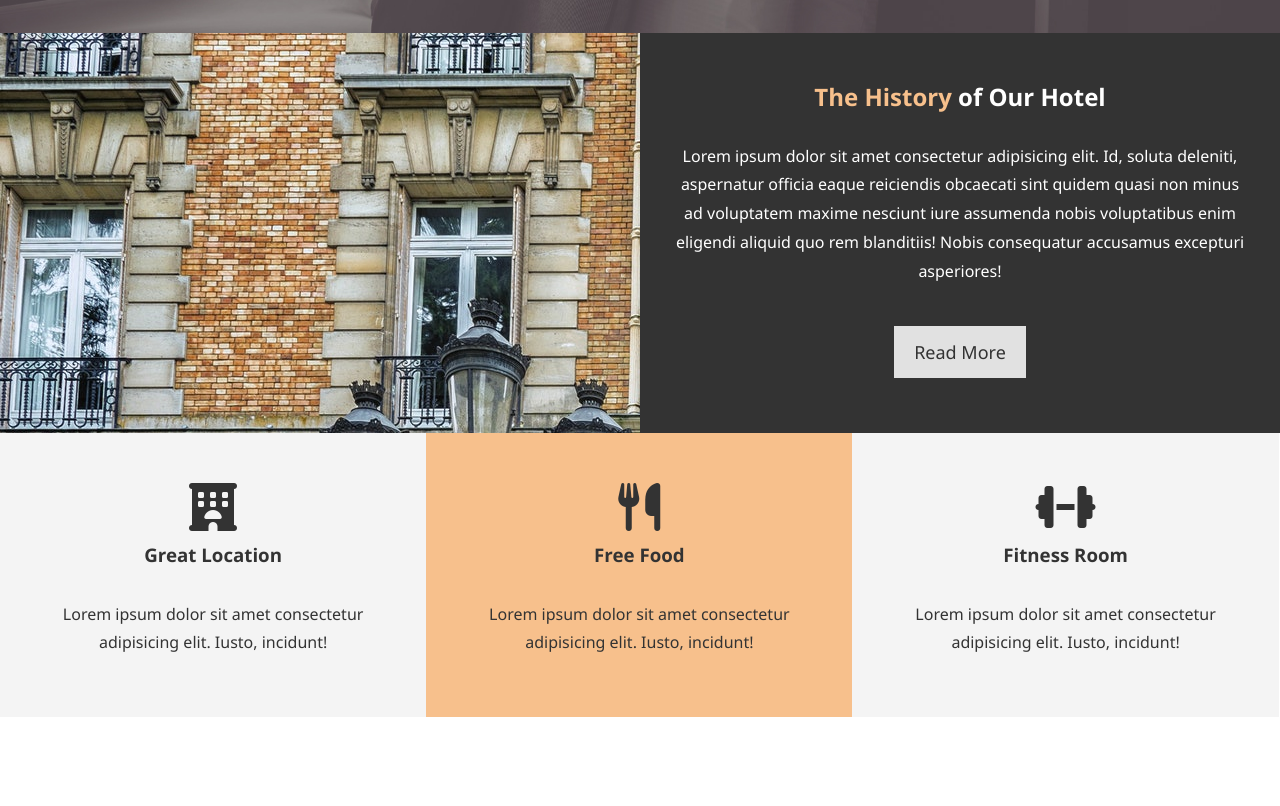
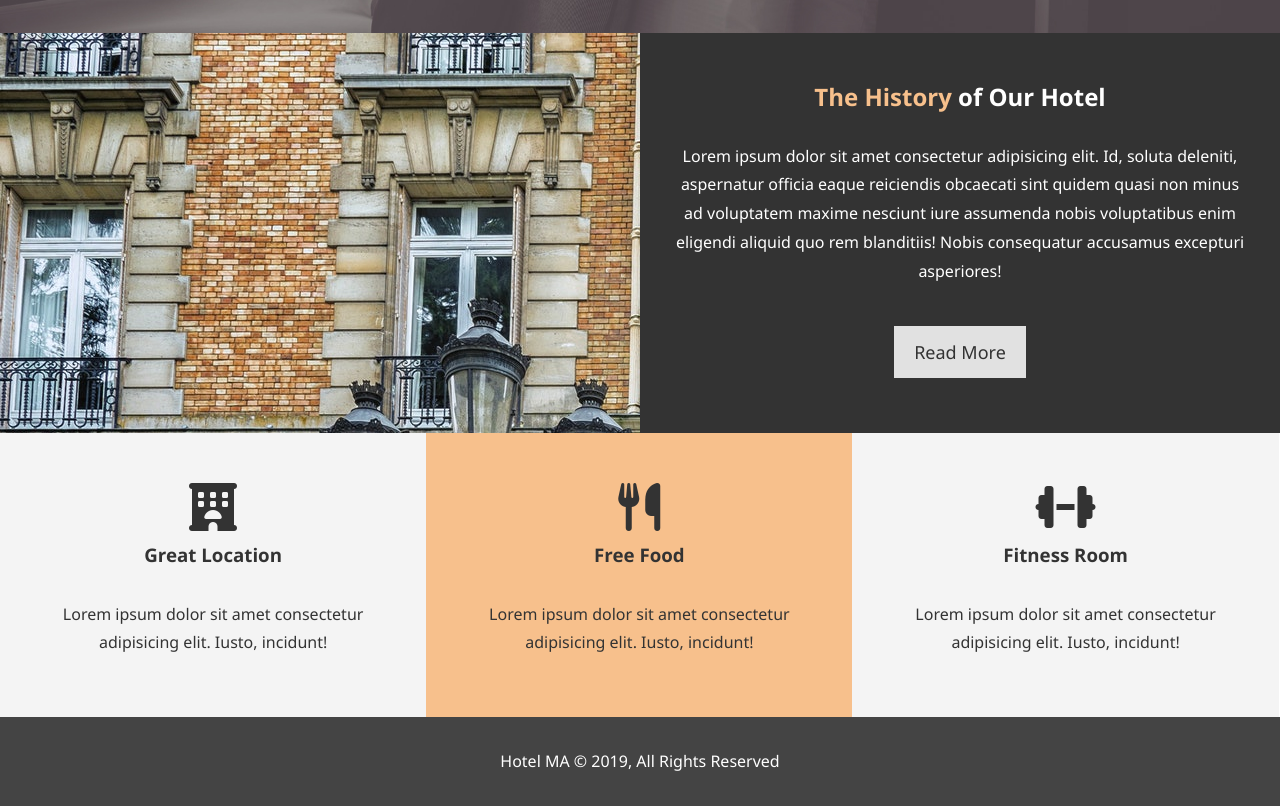
Before and after one commit to EllisMin/hotel-web, a plain HTML site: page index.html in a window 1280 px wide. Shown: the part 636-1442 px from the top of the page. Before the commit the page ends 1353 px from the top, so only its background shows below. Drawn offline with Linux system fonts and the light colour scheme; files whose address does not match are found by name.

Commit message:
added footer in home page

```diff
--- a/css/styles.css
+++ b/css/styles.css
@@ -76,6 +76,9 @@ p {
 .bg-primary {
   background: #f7c08c;
   color: #333;
+}
+.clr {
+  clear: both;
 }
 
 /* Navbar */
@@ -173,3 +176,11 @@ p {
  .box i {
    margin-bottom: 10px;
  }
+
+ /* Footer */
+ #main-footer {
+   text-align: center;
+   background: #444;
+   color: white;
+   padding: 20px;
+ }
--- a/index.html
+++ b/index.html
@@ -71,7 +71,7 @@
         </p>
       </div>
       <div class="box bg-primary">
-          <i class="fas fa-utensils fa-3x"></i>
+        <i class="fas fa-utensils fa-3x"></i>
         <h3>Free Food</h3>
         <p>
           Lorem ipsum dolor sit amet consectetur adipisicing elit. Iusto,
@@ -79,7 +79,7 @@
         </p>
       </div>
       <div class="box bg-light">
-          <i class="fas fa-dumbbell fa-3x"></i>
+        <i class="fas fa-dumbbell fa-3x"></i>
         <h3>Fitness Room</h3>
         <p>
           Lorem ipsum dolor sit amet consectetur adipisicing elit. Iusto,
@@ -87,5 +87,9 @@
         </p>
       </div>
     </section>
+    <div class="clr"></div>
+    <footer id="main-footer">
+      <p>Hotel MA &copy; 2019, All Rights Reserved</p>
+    </footer>
   </body>
 </html>
```
